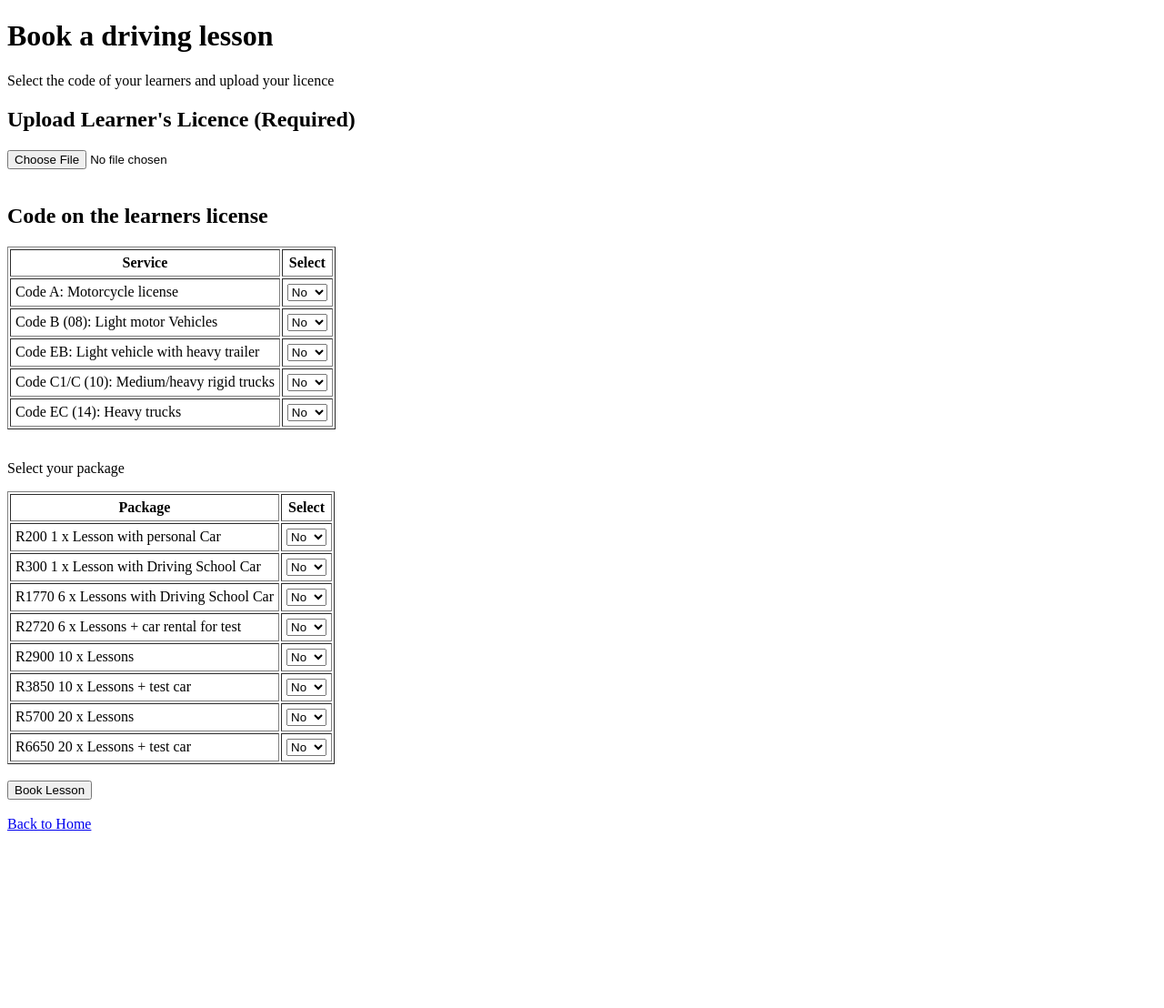
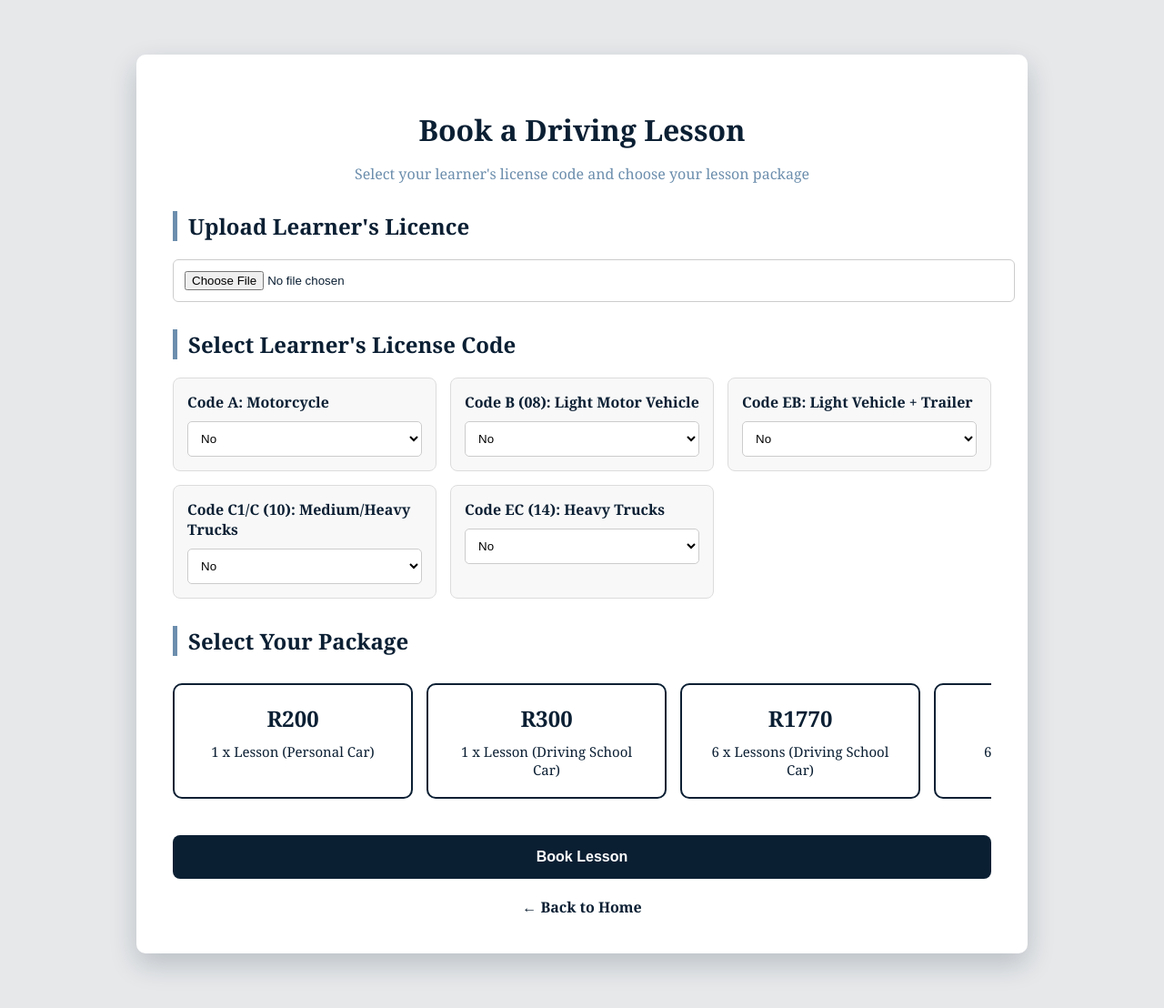
Before and after one commit to mbasabty/DSKMDrivingSchool, a PHP site: page /customerBrowse.php in a window 1280 px wide. Shown: the whole page at 91% size. Before the commit the page ends 913 px from the top, so only its background shows below. Run offline with PHP 8.4, Linux system fonts and the light colour scheme.

Commit message:
added js added css to the menu and browse page

```diff
--- a/customers/customerBrowse.php
+++ b/customers/customerBrowse.php
@@ -1,185 +1,143 @@
 <!DOCTYPE html>
-<html>
+<html lang="en">
 <head>
     <meta charset="UTF-8">
+    <meta name="viewport" content="width=device-width, initial-scale=1.0">
     <title>Book your lesson</title>
+
+    <link rel="stylesheet" href="../incl/style/customers/customerBrowse.css">
 </head>
 
 <body>
 
-<h1>Book a driving lesson</h1>
-<p>Select the code of your learners and upload your licence</p>
+<div class="container">
+    <h1>Book a Driving Lesson</h1>
+    <p class="subtitle">
+        Select your learner's license code and choose your lesson package
+    </p>
 
-<form action="customerBooking.php" method="post" enctype="multipart/form-data">
+    <form action="customerBooking.php" method="post" enctype="multipart/form-data">
 
-    <!-- MANDATORY UPLOAD -->
-    <h2>Upload Learner's Licence (Required)</h2>
-    <input type="file" name="learners_license" accept="image/*,application/pdf" required>
-    <br><br>
+        <!-- LICENSE UPLOAD -->
+        <h2>Upload Learner's Licence</h2>
 
+        <input
+            type="file"
+            name="learners_license"
+            accept="image/*,application/pdf"
+            required
+        >
 
-    <h2>Code on the learners license</h2>
-    <table border="1" cellpadding="5">
+        <!-- LICENSE CODES -->
+        <h2>Select Learner's License Code</h2>
 
-        <tr>
-            <th>Service</th>
-            <th>Select</th>
-        </tr>
+        <div class="license-grid">
 
-        <tr>
-            <td>Code A: Motorcycle license</td>
-            <td>
+            <div class="license-card">
+                <label>Code A: Motorcycle</label>
                 <select name="code_a">
                     <option value="No">No</option>
                     <option value="Yes">Yes</option>
                 </select>
-            </td>
-        </tr>
+            </div>
 
-        <tr>
-            <td>Code B (08): Light motor Vehicles</td>
-            <td>
+            <div class="license-card">
+                <label>Code B (08): Light Motor Vehicle</label>
                 <select name="code_b">
                     <option value="No">No</option>
                     <option value="Yes">Yes</option>
                 </select>
-            </td>
-        </tr>
+            </div>
 
-        <tr>
-            <td>Code EB: Light vehicle with heavy trailer</td>
-            <td>
+            <div class="license-card">
+                <label>Code EB: Light Vehicle + Trailer</label>
                 <select name="code_eb">
                     <option value="No">No</option>
                     <option value="Yes">Yes</option>
                 </select>
-            </td>
-        </tr>
+            </div>
 
-        <tr>
-            <td>Code C1/C (10): Medium/heavy rigid trucks</td>
-            <td>
+            <div class="license-card">
+                <label>Code C1/C (10): Medium/Heavy Trucks</label>
                 <select name="code_c1">
                     <option value="No">No</option>
                     <option value="Yes">Yes</option>
                 </select>
-            </td>
-        </tr>
+            </div>
 
-        <tr>
-            <td>Code EC (14): Heavy trucks</td>
-            <td>
+            <div class="license-card">
+                <label>Code EC (14): Heavy Trucks</label>
                 <select name="code_ec">
                     <option value="No">No</option>
                     <option value="Yes">Yes</option>
                 </select>
-            </td>
-        </tr>
+            </div>
 
-    </table>
+        </div>
 
-    <br>
+        <!-- PACKAGE SECTION -->
+        <h2>Select Your Package</h2>
 
-    <p>Select your package</p>
+        <div class="package-scroll">
 
-    <table border="1" cellpadding="5">
+            <label class="package-card">
+                <input type="radio" name="package" value="200" required>
+                <h3>R200</h3>
+                <p>1 x Lesson (Personal Car)</p>
+            </label>
 
-        <tr>
-            <th>Package</th>
-            <th>Select</th>
-        </tr>
+            <label class="package-card">
+                <input type="radio" name="package" value="300">
+                <h3>R300</h3>
+                <p>1 x Lesson (Driving School Car)</p>
+            </label>
 
-        <tr>
-            <td>R200 1 x Lesson with personal Car</td>
-            <td>
-                <select name="pkg_200">
-                    <option value="No">No</option>
-                    <option value="Yes">Yes</option>
-                </select>
-            </td>
-        </tr>
+            <label class="package-card">
+                <input type="radio" name="package" value="1770">
+                <h3>R1770</h3>
+                <p>6 x Lessons (Driving School Car)</p>
+            </label>
 
-        <tr>
-            <td>R300 1 x Lesson with Driving School Car</td>
-            <td>
-                <select name="pkg_300">
-                    <option value="No">No</option>
-                    <option value="Yes">Yes</option>
-                </select>
-            </td>
-        </tr>
+            <label class="package-card">
+                <input type="radio" name="package" value="2720">
+                <h3>R2720</h3>
+                <p>6 x Lessons + Test Car</p>
+            </label>
 
-        <tr>
-            <td>R1770 6 x Lessons with Driving School Car</td>
-            <td>
-                <select name="pkg_1770">
-                    <option value="No">No</option>
-                    <option value="Yes">Yes</option>
-                </select>
-            </td>
-        </tr>
+            <label class="package-card">
+                <input type="radio" name="package" value="2900">
+                <h3>R2900</h3>
+                <p>10 x Lessons</p>
+            </label>
 
-        <tr>
-            <td>R2720 6 x Lessons + car rental for test</td>
-            <td>
-                <select name="pkg_2720">
-                    <option value="No">No</option>
-                    <option value="Yes">Yes</option>
-                </select>
-            </td>
-        </tr>
+            <label class="package-card">
+                <input type="radio" name="package" value="3850">
+                <h3>R3850</h3>
+                <p>10 x Lessons + Test Car</p>
+            </label>
 
-        <tr>
-            <td>R2900 10 x Lessons</td>
-            <td>
-                <select name="pkg_2900">
-                    <option value="No">No</option>
-                    <option value="Yes">Yes</option>
-                </select>
-            </td>
-        </tr>
+            <label class="package-card">
+                <input type="radio" name="package" value="5700">
+                <h3>R5700</h3>
+                <p>20 x Lessons</p>
+            </label>
 
-        <tr>
-            <td>R3850 10 x Lessons + test car</td>
-            <td>
-                <select name="pkg_3850">
-                    <option value="No">No</option>
-                    <option value="Yes">Yes</option>
-                </select>
-            </td>
-        </tr>
+            <label class="package-card">
+                <input type="radio" name="package" value="6650">
+                <h3>R6650</h3>
+                <p>20 x Lessons + Test Car</p>
+            </label>
 
-        <tr>
-            <td>R5700 20 x Lessons</td>
-            <td>
-                <select name="pkg_5700">
-                    <option value="No">No</option>
-                    <option value="Yes">Yes</option>
-                </select>
-            </td>
-        </tr>
+        </div>
 
-        <tr>
-            <td>R6650 20 x Lessons + test car</td>
-            <td>
-                <select name="pkg_6650">
-                    <option value="No">No</option>
-                    <option value="Yes">Yes</option>
-                </select>
-            </td>
-        </tr>
+        <!-- SUBMIT -->
+        <input type="submit" value="Book Lesson" class="submit-btn">
 
-    </table>
+    </form>
 
-    <br>
+    <a href="index.php" class="back-link">← Back to Home</a>
 
-    <input type="submit" value="Book Lesson">
-
-</form>
-
-<br>
-
-<a href="index.php">Back to Home</a>
+</div>
 
 </body>
 </html>
--- /dev/null
+++ b/incl/style/customers/customerBrowse.css
@@ -0,0 +1,224 @@
+body {
+    margin: 0;
+    padding: 20px;
+
+    font-family: Georgia, serif;
+
+    background-color: #E6E8EA;
+    color: #0B1F33;
+}
+
+/* MAIN CONTAINER */
+.container {
+    max-width: 900px;
+    margin: 40px auto;
+
+    background-color: #ffffff;
+
+    padding: 40px;
+    border-radius: 10px;
+
+    box-shadow: 0 12px 30px rgba(11, 31, 51, 0.2);
+}
+
+/* MAIN TITLE */
+h1 {
+    text-align: center;
+    margin-bottom: 10px;
+
+    color: #0B1F33;
+}
+
+/* SUBTITLE */
+.subtitle {
+    text-align: center;
+    color: #6C8EAD;
+
+    margin-bottom: 30px;
+}
+
+/* SECTION TITLES */
+h2 {
+    font-size: 24px;
+
+    color: #0B1F33;
+
+    border-left: 5px solid #6C8EAD;
+
+    padding-left: 12px;
+    margin-top: 30px;
+    margin-bottom: 20px;
+}
+
+/* FILE INPUT */
+input[type="file"] {
+    width: 100%;
+
+    padding: 12px;
+
+    border: 1px solid #ccc;
+    border-radius: 6px;
+
+    background-color: #ffffff;
+}
+
+/* LICENSE GRID */
+.license-grid {
+    display: grid;
+
+    grid-template-columns: repeat(auto-fit, minmax(250px, 1fr));
+
+    gap: 15px;
+}
+
+/* LICENSE CARD */
+.license-card {
+    background-color: #f8f8f8;
+
+    padding: 15px;
+
+    border-radius: 8px;
+
+    border: 1px solid #dcdcdc;
+}
+
+/* LABELS */
+.license-card label {
+    display: block;
+
+    margin-bottom: 10px;
+
+    font-weight: bold;
+}
+
+/* SELECT INPUTS */
+.license-card select {
+    width: 100%;
+
+    padding: 10px;
+
+    border-radius: 5px;
+    border: 1px solid #ccc;
+
+    background-color: #ffffff;
+}
+
+/* PACKAGE SCROLL */
+.package-scroll {
+    display: flex;
+
+    gap: 15px;
+
+    overflow-x: auto;
+
+    padding: 10px 5px;
+
+    scroll-snap-type: x mandatory;
+}
+
+/* SCROLLBAR */
+.package-scroll::-webkit-scrollbar {
+    height: 8px;
+}
+
+.package-scroll::-webkit-scrollbar-thumb {
+    background-color: #6C8EAD;
+    border-radius: 10px;
+}
+
+/* PACKAGE CARD */
+.package-card {
+    min-width: 220px;
+
+    background-color: #ffffff;
+
+    border: 2px solid #0B1F33;
+    border-radius: 10px;
+
+    padding: 20px;
+
+    text-align: center;
+
+    cursor: pointer;
+
+    transition: 0.3s ease;
+
+    scroll-snap-align: start;
+
+    position: relative;
+}
+
+/* HOVER EFFECT */
+.package-card:hover {
+    background-color: #0B1F33;
+    color: #ffffff;
+
+    transform: translateY(-5px);
+}
+
+/* HIDE RADIO BUTTON */
+.package-card input {
+    position: absolute;
+    opacity: 0;
+}
+
+/* PACKAGE PRICE */
+.package-card h3 {
+    margin: 0 0 10px;
+
+    font-size: 24px;
+}
+
+/* PACKAGE TEXT */
+.package-card p {
+    margin: 0;
+
+    font-size: 15px;
+}
+
+/* SUBMIT BUTTON */
+.submit-btn {
+    width: 100%;
+
+    margin-top: 30px;
+
+    padding: 15px;
+
+    border: none;
+    border-radius: 8px;
+
+    background-color: #0B1F33;
+    color: #ffffff;
+
+    font-size: 16px;
+    font-weight: bold;
+
+    cursor: pointer;
+
+    transition: 0.3s ease;
+}
+
+/* BUTTON HOVER */
+.submit-btn:hover {
+    background-color: #6C8EAD;
+}
+
+/* BACK LINK */
+.back-link {
+    display: block;
+
+    margin-top: 20px;
+
+    text-align: center;
+
+    text-decoration: none;
+
+    color: #0B1F33;
+
+    font-weight: bold;
+}
+
+/* BACK LINK HOVER */
+.back-link:hover {
+    color: #6C8EAD;
+}
```
Also changed, not shown: customers/customerMenu.php (+9 -7 lines), customers/index.html (+8 -3 lines), incl/Js/time.js (added, +17 -0 lines), incl/style/customers/customerMenu.css (+10 -4 lines), incl/style/customers/index.css (line endings or trailing spaces).
